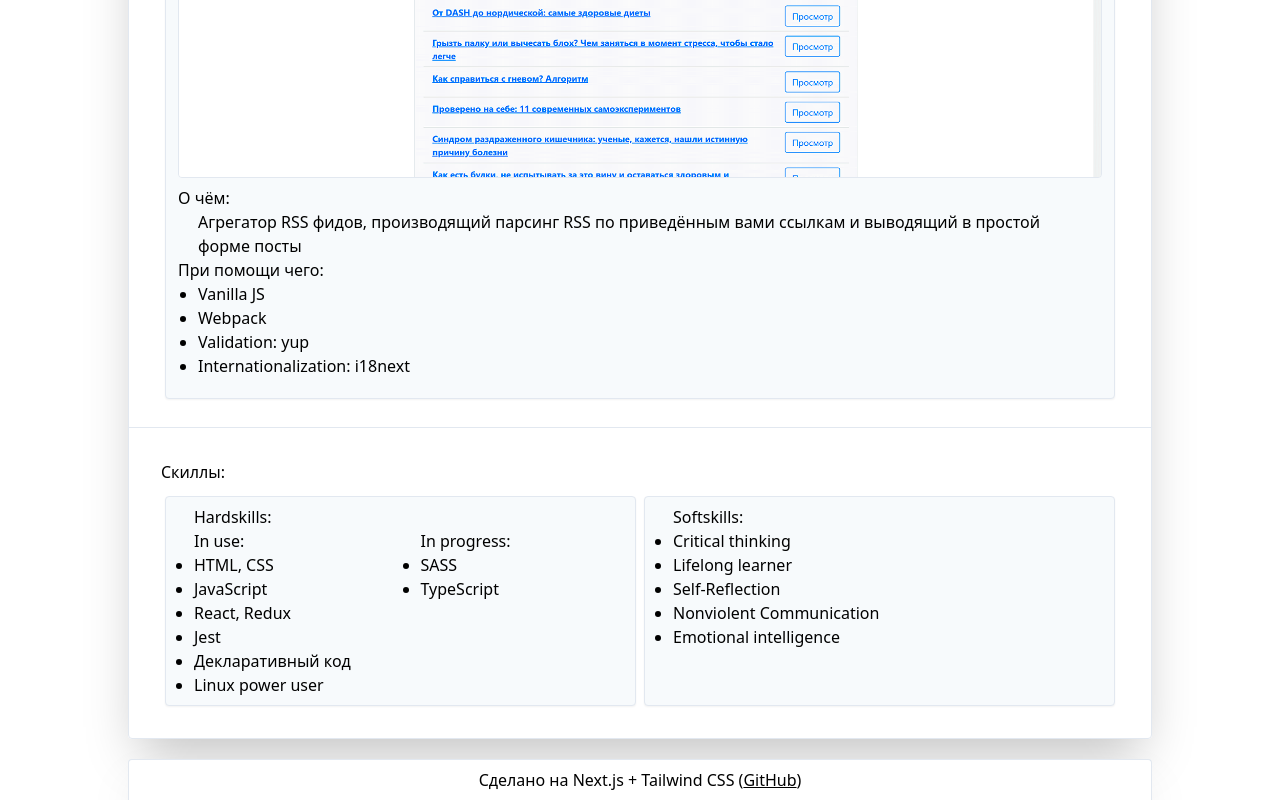
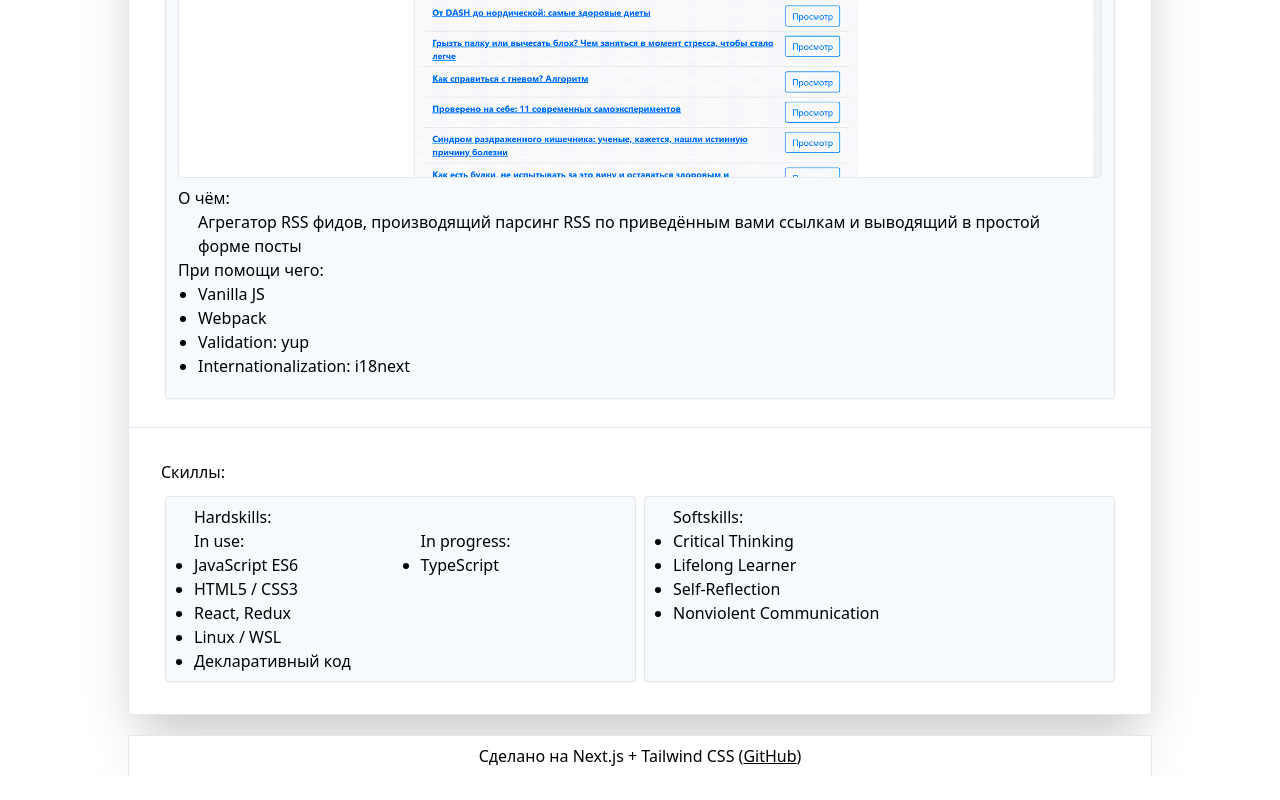
Before and after one commit to neandreev/personal-nextjs-site, a Next.js app: page / in a window 1280 px wide. Shown: the part 1388-2188 px from the top of the page. After the commit the page ends 2164 px from the top, so only its background shows below. Built offline with nearby package versions, Linux system fonts and the light colour scheme.

Commit message:
update 'skills' section

```diff
--- a/components/skills.js
+++ b/components/skills.js
@@ -1,8 +1,8 @@
 import List from './list';
 
-const presenthardskills = ['HTML, CSS', 'JavaScript', 'React, Redux', 'Jest', 'Декларативный код', 'Linux power user'];
-const futurehardskills = ['SASS', 'TypeScript'];
-const softskills = ['Critical thinking', 'Lifelong learner', 'Self-Reflection', 'Nonviolent Communication', 'Emotional intelligence'];
+const presenthardskills = ['JavaScript ES6', 'HTML5 / CSS3', 'React, Redux', 'Linux / WSL', 'Декларативный код'];
+const futurehardskills = ['TypeScript'];
+const softskills = ['Critical Thinking', 'Lifelong Learner', 'Self-Reflection', 'Nonviolent Communication'];
 
 const renderList = (points, text) => (
   <div className="w-10/12">
```
